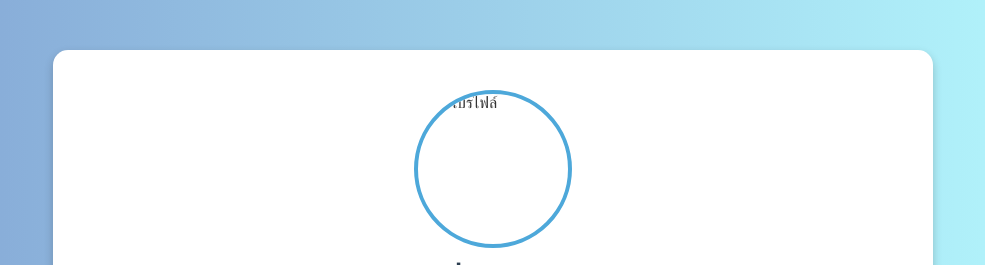
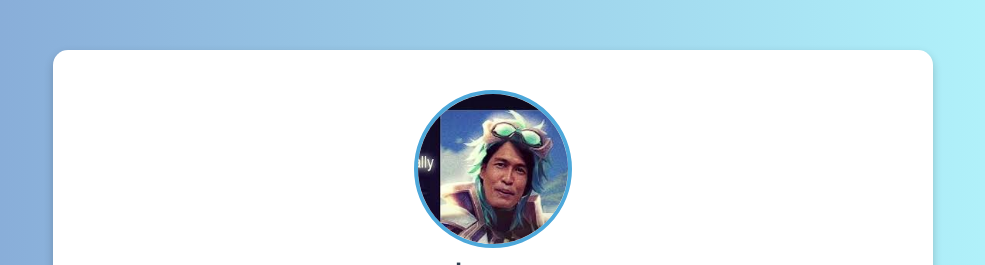
Before and after one commit to sSkyEyeSs/sSkyEyeSs.github.io, a plain HTML site: page index.html in a window 1280 px wide. Shown: the top 265 px of the page, without its empty margins (147-1132 px from the left). Drawn offline with Linux system fonts and the light colour scheme.

Commit message:
Update index.html

```diff
--- a/index.html
+++ b/index.html
@@ -75,7 +75,7 @@
 <body>
 
   <div class="container">
-    <img src="your-photo.jpg" alt="รูปโปรไฟล์" class="profile-img">
+    <img src="pop.jfif" alt="รูปโปรไฟล์" class="profile-img">
     <h1>สวัสดีครับ ผมชื่อ นนทวัฒน์ นาเวียง </h1>
     <p class="intro">
       ผมเป็นนักพัฒนาเว็บไซต์ที่หลงใหลในเทคโนโลยีและการออกแบบ มีประสบการณ์ในด้าน HTML, CSS, JavaScript และ React
```
